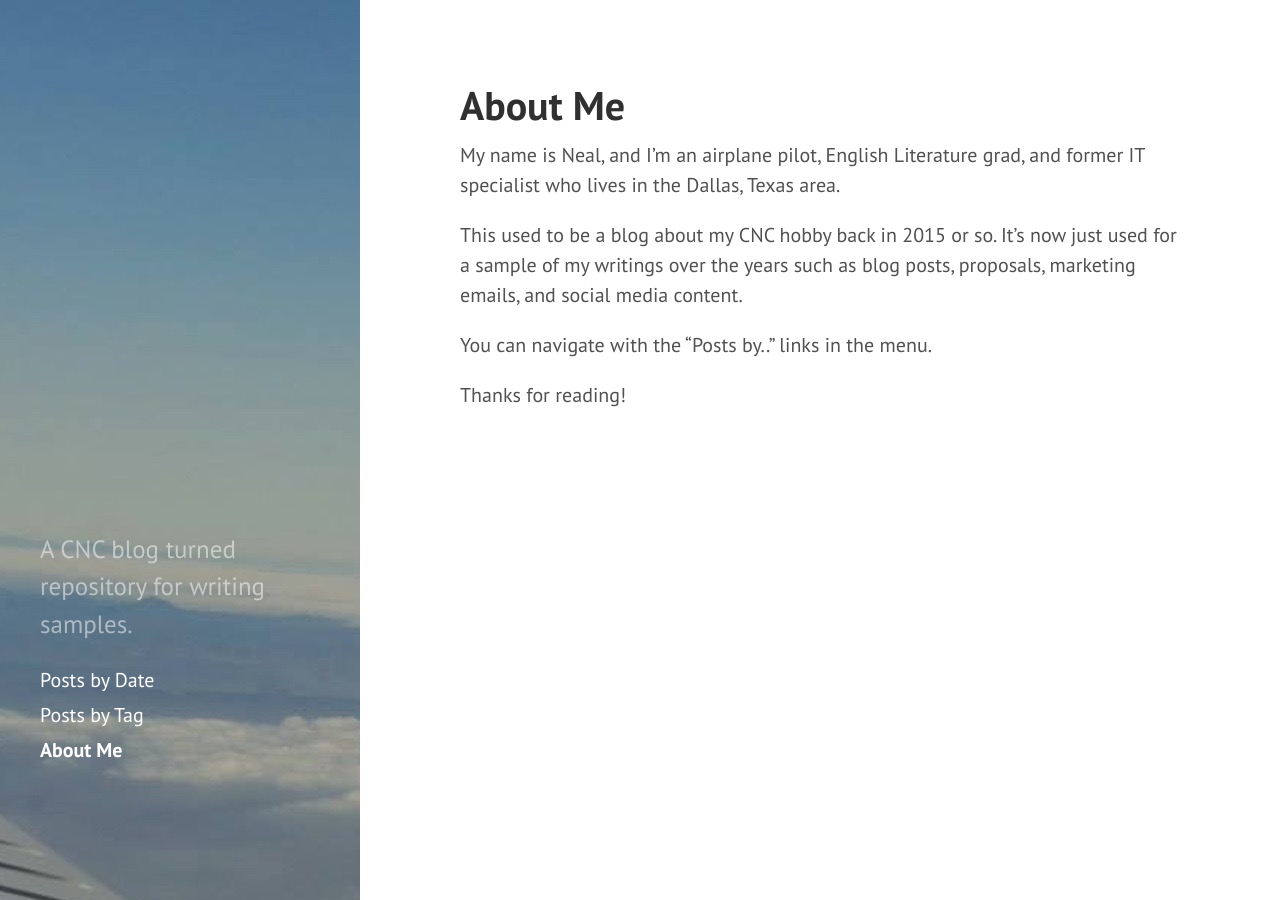
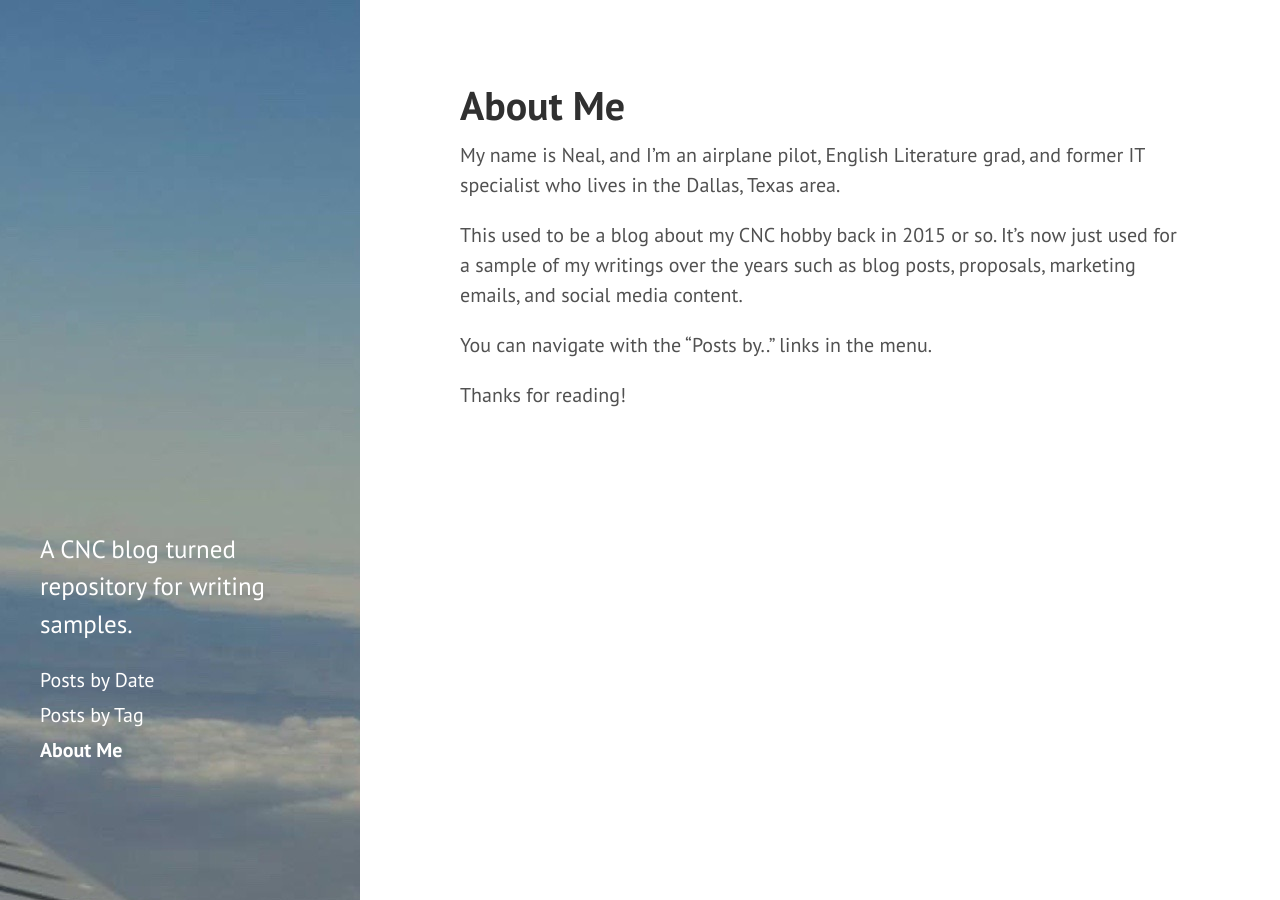
Before and after one commit to metalshavings/metalshavings, a Jekyll site: the page built from index.md, in a window 1280 px wide. Built offline with Jekyll 4.4.1, drawn with Linux system fonts in a browser that asks for light colours.

Commit message:
Update sidebar.html

```diff
--- a/_includes/sidebar.html
+++ b/_includes/sidebar.html
@@ -1,7 +1,7 @@
 <div class="sidebar">
   <div class="container sidebar-sticky">
     <div class="sidebar-about">
-      <p class="lead">{{ site.description }}</p>
+      <p class="lead"><a href="{{ site.url }}">{{ site.description }}</a></p>
     </div>
 
     <nav class="sidebar-nav">
```
